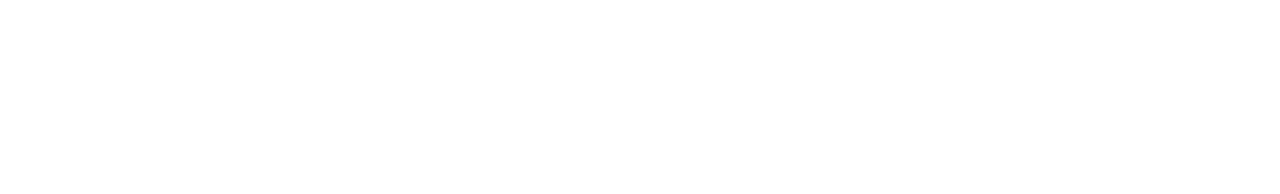
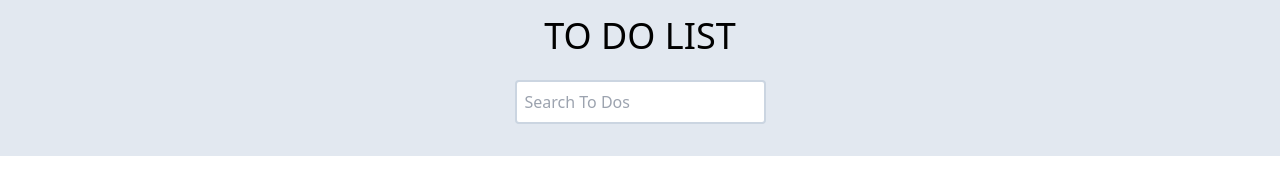
Before and after one commit to Nikkun07/javascript-practice, a plain HTML site: page basics/chapter-10/index.html in a window 1280 px wide. Drawn offline with nearby package versions, Linux system fonts and the light colour scheme.

Commit message:
Chapter 10 - HTML + TailwindCSS setup
>Added HTML structure
>Configured CSS using TailwindCSS library

```diff
--- a/basics/chapter-10/index.html
+++ b/basics/chapter-10/index.html
@@ -8,7 +8,18 @@
 </head>
 <body>
 
+    <div class="flex flex-col mx-auto w-screen bg-slate-200">
+        <header class="text-center font-light my-4">
+            <h1 class="mb-6 text-4xl font-light ">
+                TO DO LIST
+            </h1>
+            <form class="search flex flex-col mx-auto w-screen">
+                <input class="border-2 rounded border-slate-300 mx-auto p-2" type="text" name="search" placeholder="Search To Dos">
+            </form>
 
+
+        </header>
+    </div>
 
     <script src="script.js"></script>
 </body>
```
Also changed, not shown: basics/chapter-10/tailwind.config.js (added).
